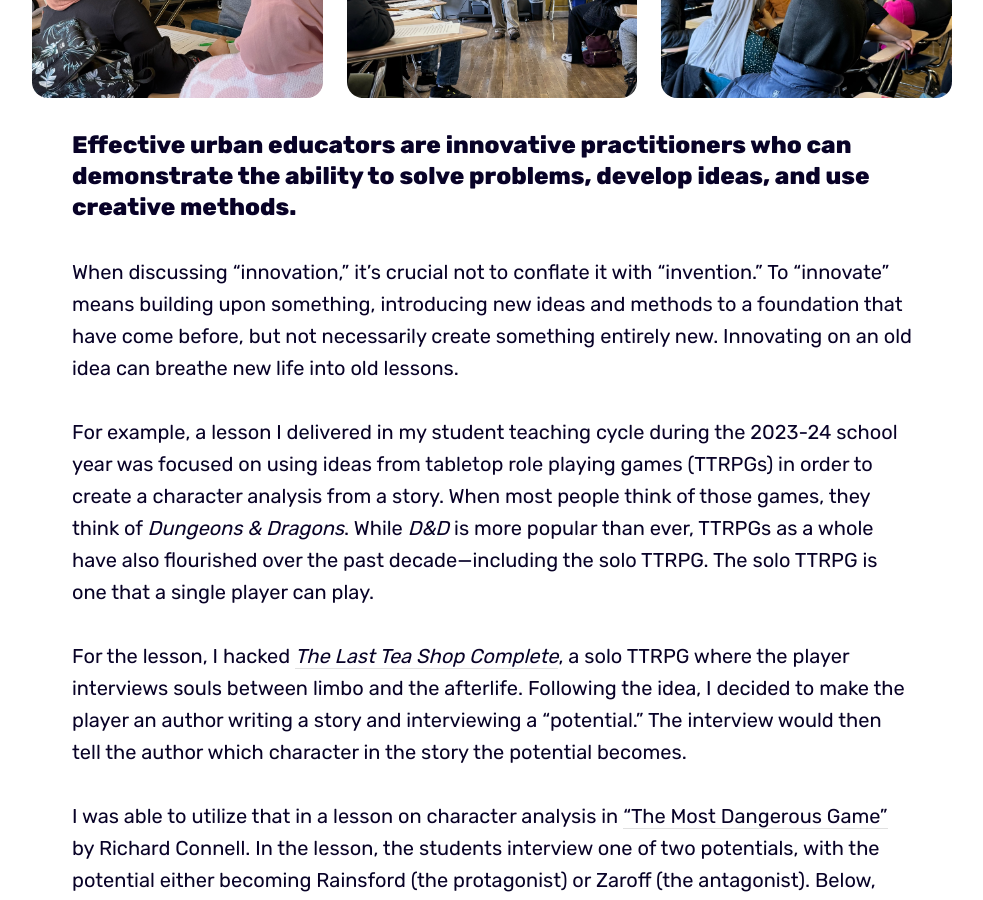
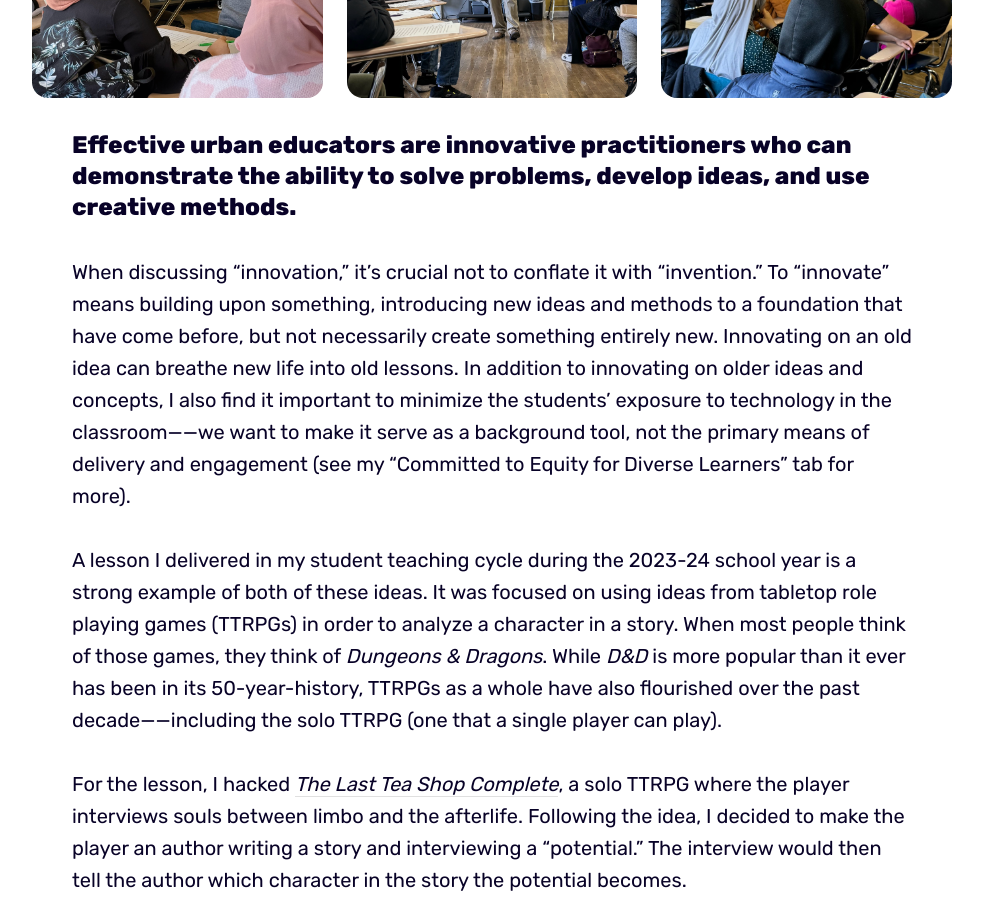
Before and after one commit to geoffreysperl/teaching, a Jekyll site: the page built from _pages/innovative.md, in a window 1280 px wide and 900 px high, scrolled down 443 px. Shown: the whole window, without its empty margins (148-1131 px from the left). Built offline with Jekyll 4.4.1, drawn with Linux system fonts in a browser that asks for light colours.

Commit message:
Remove the div from the audio table

```diff
--- a/_data/settings.yml
+++ b/_data/settings.yml
@@ -29,5 +29,5 @@
 hero:
   enable: true
   hero__title: Hi! I'm Geoffrey.
-  hero__description: I'm an aspiring secondary ELA and ESL educator with a passion for teaching and learning. To read more about me, click "About Me" above. To contact me, click "Email Me" above.
+  hero__description: I'm an emerging secondary ELA and ESL educator with a passion for teaching and learning. To read more about me, click "About Me" above. To get in touch, click "Contact Me" above.
   hero__image: "/images/geoffrey-sperl.jpg"
--- a/_pages/innovative.md
+++ b/_pages/innovative.md
@@ -16,9 +16,9 @@
 
 ### Effective urban educators are innovative practitioners who can demonstrate the ability to solve problems, develop ideas, and use creative methods.
 
-When discussing “innovation,” it’s crucial not to conflate it with “invention." To "innovate” means building upon something, introducing new ideas and methods to a foundation that have come before, but not necessarily create something entirely new. Innovating on an old idea can breathe new life into old lessons.
+When discussing “innovation,” it’s crucial not to conflate it with “invention." To "innovate” means building upon something, introducing new ideas and methods to a foundation that have come before, but not necessarily create something entirely new. Innovating on an old idea can breathe new life into old lessons. In addition to innovating on older ideas and concepts, I also find it important to minimize the students' exposure to technology in the classroom——we want to make it serve as a background tool, not the primary means of delivery and engagement (see my "Committed to Equity for Diverse Learners" tab for more).
 
-For example, a lesson I delivered in my student teaching cycle during the 2023-24 school year was focused on using ideas from tabletop role playing games (TTRPGs) in order to create a character analysis from a story. When most people think of those games, they think of *Dungeons & Dragons*. While *D&D* is more popular than ever, TTRPGs as a whole have also flourished over the past decade—including the solo TTRPG. The solo TTRPG is one that a single player can play.
+A lesson I delivered in my student teaching cycle during the 2023-24 school year is a strong example of both of these ideas. It was focused on using ideas from tabletop role playing games (TTRPGs) in order to analyze a character in a story. When most people think of those games, they think of *Dungeons & Dragons*. While *D&D* is more popular than it ever has been in its 50-year-history, TTRPGs as a whole have also flourished over the past decade——including the solo TTRPG (one that a single player can play).
 
 For the lesson, I hacked [*The Last Tea Shop Complete*](https://springvillager.itch.io/last-tea-shop-complete), a solo TTRPG where the player interviews souls between limbo and the afterlife. Following the idea, I decided to make the player an author writing a story and interviewing a "potential." The interview would then tell the author which character in the story the potential becomes.
 
@@ -35,7 +35,6 @@
 
 After the students produced the Journal sheets, I had them clean up their created narrative and record it. Some recordings were terrific (listen to A, C, and J's below). The results are remarkable; the students had great fun with the assignment, and I had 100% participation in the lesson and its work.
 
-<div style="overflow-x:visible;">
 <table  style="margin:auto" align="center">
   <thead>
     <tr>
@@ -63,7 +62,7 @@
     </tr>
   </tbody>
 </table>
-</div>
+
 
 <!---
 My last example of being innovative is more thoroughly explained in a [LinkedIn post I wrote in 2020](https://www.linkedin.com/pulse/kids-home-every-days-sprint-geoffrey-sperl/). In short, I borrowed concepts from an IT project management methodology called “Scrum” to keep my sons on track with their schoolwork during the COVID-19 lockdowns. They were still young in March 2020 (9 and 7), and with my wife and me working from home, we needed them to manage some of their time themselves. As seen below, the boys wrote each class (or larger projects) down on sticky notes or (later) dry-erase magnets. Each day during breakfast, I would sit down with them and discuss what would be moved from their "parking lot" to the "to-do" column. For each thing they started, they would move the item to the "doing" column and then to "done" when they were finished. This gave us all a quick visual to see where they were at any given moment. Also, it’s important to note that working with my sons during the pandemic prompted me to return to college and get my teaching certificate.
```
